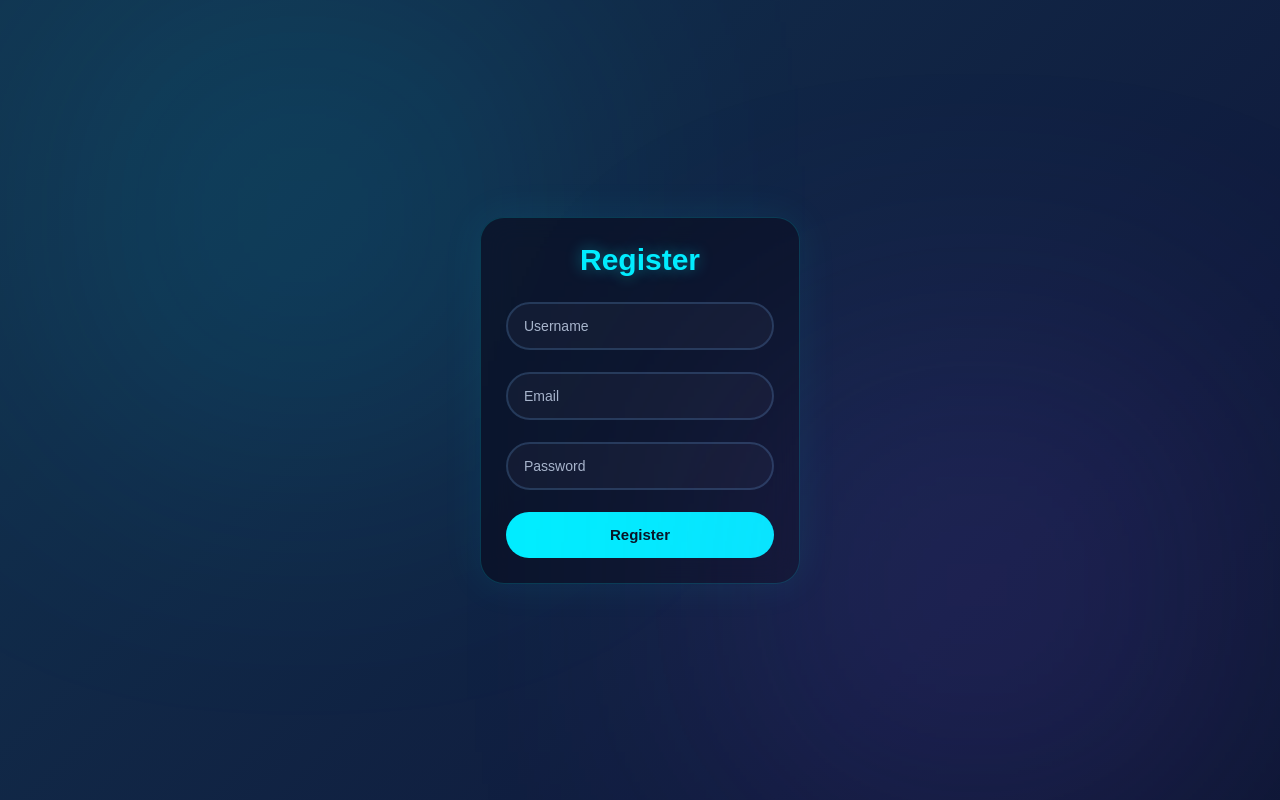
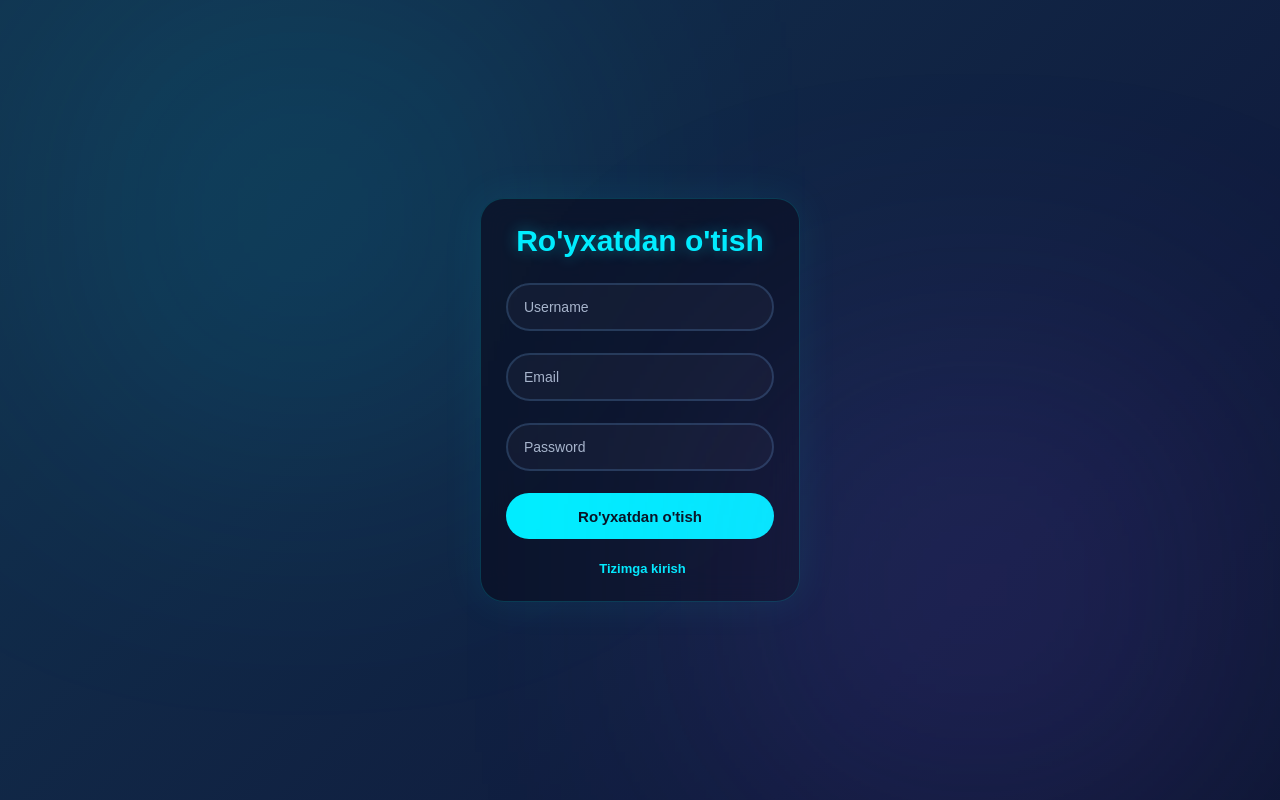
Before and after one commit to javlonbeksaidov-developer/Hotel-Booking-Django, a Django app: page /users/register/ in a window 1280 px wide. Run offline with Django 5.2, Linux system fonts and the light colour scheme; data that the repository does not hold is empty.

Commit message:
login register html fixed

```diff
--- a/templates/auth/register.html
+++ b/templates/auth/register.html
@@ -4,7 +4,7 @@
 <head>
     <meta charset="UTF-8">
     <meta name="viewport" content="width=device-width, initial-scale=1.0">
-    <title>Login</title>
+    <title>Ro'yxatdan o'tish</title>
 
     <style>
         * {
@@ -250,7 +250,7 @@
     <div class="container">
 
         <div class="login-box">
-            <h2>Register</h2>
+            <h2>Ro'yxatdan o'tish</h2>
 
             <form method="post">
                 {%  csrf_token  %}
@@ -270,8 +270,12 @@
                 </div>
 
                 <button class="btn" type="submit">
-                    Register
+                    Ro'yxatdan o'tish
                 </button>
+
+                <div class="signup-link">
+                    <a href="{% url 'users:login' %}">Tizimga kirish</a>
+                </div>
             </form>
         </div>
 
```
Also changed, not shown: templates/auth/login.html (+3 -4 lines), templates/index.html (+6 -14 lines).
